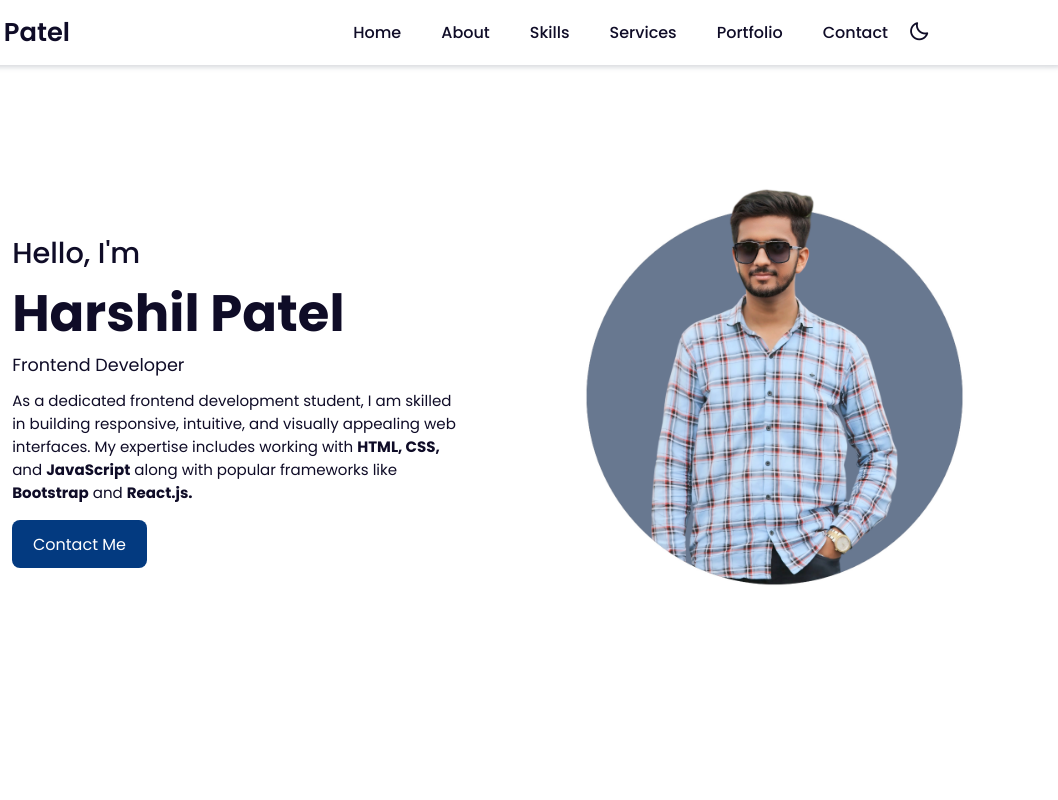
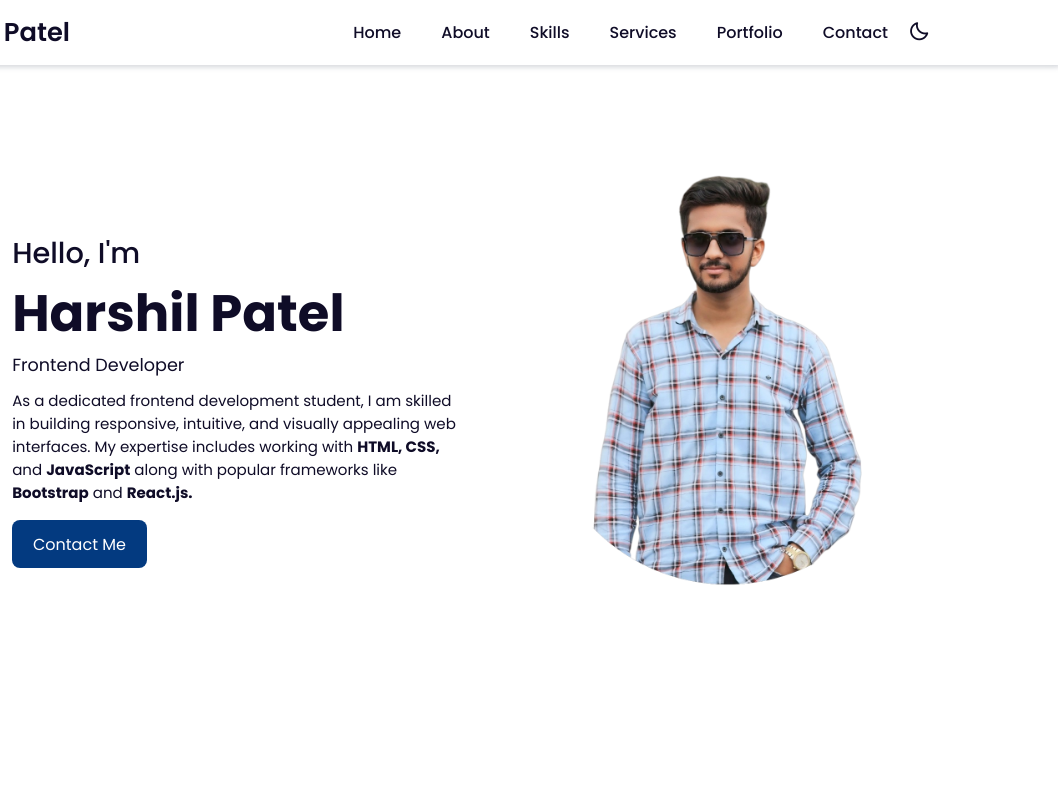
Before and after one commit to harshil5212/MyPortfolio_Website, a plain HTML site: page index.html in a window 1280 px wide. Shown: the top 800 px of the page, 222-1280 px from the left. Drawn offline with nearby package versions, Linux system fonts and the light colour scheme.

Commit message:
initial commit

```diff
--- a/css/style.css
+++ b/css/style.css
@@ -104,7 +104,7 @@ header.shadow {
   order: 3;
 }
 .home-img img {
-  margin-left: 70px;
+  margin-left: 23px;
   width: 100%;
 }
 .home-text span {
--- a/index.html
+++ b/index.html
@@ -47,7 +47,7 @@
         <a href="https://www.linkedin.com/in/harshil-patel-aa67a825b/"><i class="fa-brands fa-linkedin"></i></a>
       </div>
       <div class="home-img">
-        <img src="Photoroom-20240926_203513.png" alt="" />
+         <img src="./Photoroom-20250101_141221-removebg.png" alt="">
       </div>
       <div class="home-text">
         <span>Hello, I'm</span>
```
Also changed, not shown: Photoroom-20240926_203513.png (deleted), Photoroom-20250101_141221-removebg.png (added), 1 other file.
